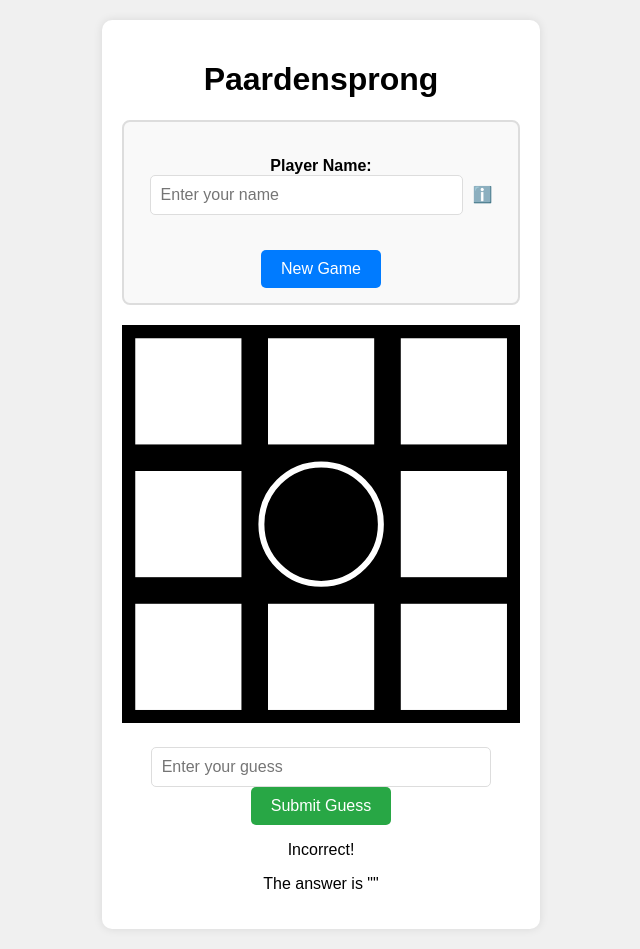
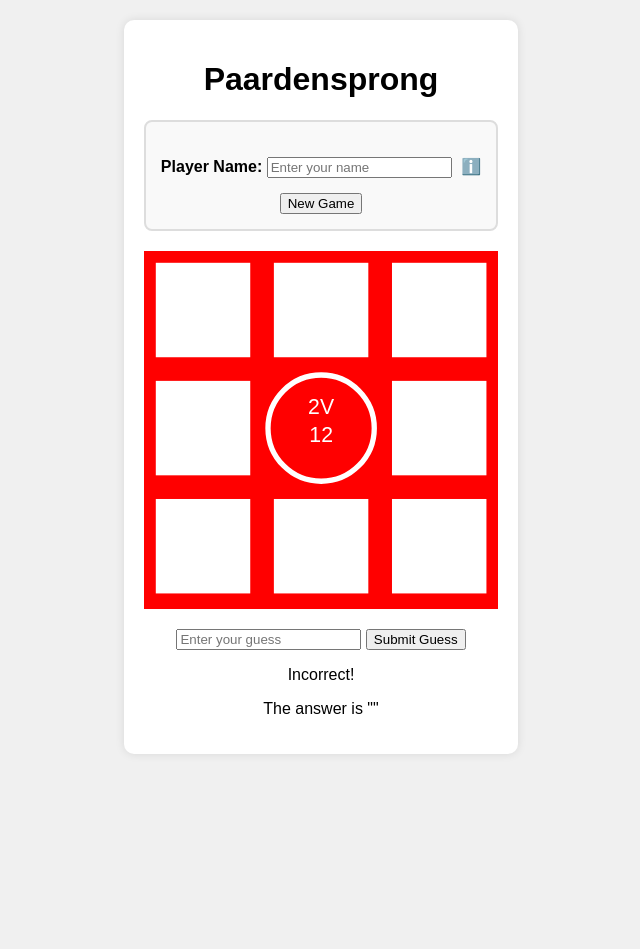
Before and after one commit to SjoerdCor/tweevoortwaalf, a Flask app: template templates/paardensprong.html in a window 1280 px wide. Shown: the whole page, without its empty margins (319-959 px from the left). After the commit the page ends 754 px from the top, so only its background shows below. Run offline with Flask 3, Linux system fonts and the light colour scheme; the template is opened without the code that fills it, so the values that code supplies are empty; some libraries are stand-ins or nearby versions.

Commit message:
Simplify html and css for small puzzles

```diff
--- /dev/null
+++ b/static/css/small_puzzles.css
@@ -0,0 +1,54 @@
+body {
+    font-family: Arial, sans-serif;
+    text-align: center;
+    background-color: #f0f0f0;
+    margin: 0;
+    padding: 20px;
+}
+
+.container {
+    max-width: 600px;
+    margin: auto;
+    background-color: white;
+    padding: 20px;
+    border-radius: 10px;
+    box-shadow: 0 0 10px rgba(0, 0, 0, 0.1);
+}
+
+.puzzleimage {
+    background-color: red;
+}
+
+svg {
+    width: 100%;
+    max-width: 500px;
+    height: auto;
+}
+
+form {
+    margin-top: 20px;
+}
+
+rect {
+    fill: white;
+}
+
+circle, line {
+    stroke: white;
+    stroke-width: 1.5%;
+    fill: none;
+}
+
+text {
+    text-anchor: middle;
+    font-size: 34px;
+    font-family: Arial, sans-serif;
+}
+
+.central {
+    font-size: 30px;
+    fill: white;
+}
+
+.known { fill: white; }
+.unknown { fill: yellow; }
--- a/static/css/taartpuzzel.css
+++ /dev/null
@@ -1,72 +0,0 @@
-body {
-    font-family: Arial, sans-serif;
-    text-align: center;
-    background-color: #f0f0f0;
-    margin: 0;
-    padding: 20px;
-}
-
-.container {
-    max-width: 600px;
-    margin: auto;
-    background-color: white;
-    padding: 20px;
-    border-radius: 10px;
-    box-shadow: 0 0 10px rgba(0, 0, 0, 0.1);
-}
-
-svg {
-    width: 100%;
-    max-width: 500px;
-    height: auto;
-}
-
-
-button {
-    padding: 10px 20px;
-    background-color: #007bff;
-    color: white;
-    border: none;
-    border-radius: 5px;
-    cursor: pointer;
-    font-size: 16px;
-    margin-top: 20px;
-}
-
-button:hover {
-    background-color: #0056b3;
-}
-
-form {
-    margin-top: 20px;
-}
-
-input[type="text"] {
-    padding: 10px;
-    font-size: 16px;
-    width: 80%;
-    border: 1px solid #ddd;
-    border-radius: 5px;
-}
-
-input[type="submit"] {
-    padding: 10px 20px;
-    background-color: #28a745;
-    color: white;
-    border: none;
-    border-radius: 5px;
-    cursor: pointer;
-    font-size: 16px;
-}
-
-input[type="submit"]:hover {
-    background-color: #218838;
-}
-
-text {
-    text-anchor: middle;
-    font-size: 24px;
-    font-family: Arial, sans-serif;
-}
-.known { fill: white; }
-.unknown { fill: yellow; }
--- a/templates/base_small_puzzles.html
+++ b/templates/base_small_puzzles.html
@@ -5,7 +5,7 @@
     <meta name="viewport" content="width=device-width, initial-scale=1.0">
     <title>{{ quizname }}</title>
     <link rel="stylesheet" href="{{ url_for('static', filename='css/style.css') }}">
-    <link rel="stylesheet" href="{{ url_for('static', filename='css/taartpuzzel.css') }}">
+    <link rel="stylesheet" href="{{ url_for('static', filename='css/small_puzzles.css') }}">
 </head>
 <body>
     <div class="container">
@@ -25,9 +25,11 @@
             </form>
         </div>
 
-        <svg width="100%" height="100%" viewBox="0 0 500 500" xmlns="http://www.w3.org/2000/svg">
-        {% block puzzleimage %}{% endblock %}
-        </svg>
+        <div class="puzzleimage">
+            <svg width="100%" height="100%" viewBox="0 0 500 500" xmlns="http://www.w3.org/2000/svg">
+            {% block puzzleimage %}{% endblock %}
+            </svg>
+        </div>
 
         <form action="{{ submit_guess_url }}" method="post" id="submitGuess">
             <input type="text" id="guessInput" name="guess" placeholder="Enter your guess" maxlength="12">
--- a/templates/paardensprong.html
+++ b/templates/paardensprong.html
@@ -6,40 +6,37 @@
 
 
 {% block puzzleimage %}
-<!-- Draw the background -->
-<rect width="100%" height="100%" fill="black"/>
-
 <!-- Draw grid cells and letters using relative positioning -->
 <!-- Row 1 -->
-<rect x="3.33%" y="3.33%" width="26.66%" height="26.66%" fill="white" />
+<rect x="3.33%" y="3.33%" width="26.66%" height="26.66%" />
 <text x="16.66%" y="20%">{{ letters[0][0] }}</text>
 
-<rect x="36.66%" y="3.33%" width="26.66%" height="26.66%" fill="white" />
+<rect x="36.66%" y="3.33%" width="26.66%" height="26.66%" />
 <text x="50%" y="20%">{{ letters[0][1] }}</text>
 
-<rect x="70%" y="3.33%" width="26.66%" height="26.66%" fill="white" />
+<rect x="70%" y="3.33%" width="26.66%" height="26.66%" />
 <text x="83.33%" y="20%">{{ letters[0][2] }}</text>
 
 <!-- Row 2 -->
-<rect x="3.33%" y="36.66%" width="26.66%" height="26.66%" fill="white" />
+<rect x="3.33%" y="36.66%" width="26.66%" height="26.66%" />
 <text x="16.66%" y="53.33%">{{ letters[1][0] }}</text>
 
 <!-- Central Circle and Arc -->
-<circle cx="50%" cy="50%" r="15%" stroke="white" stroke-width="1.5%" fill="none" />
+<circle cx="50%" cy="50%" r="15%"/>
 <!-- Central Text -->
-<text x="50%" y="46%">2V</text>
-<text x="50%" y="54%">12</text>
+<text x="50%" y="46%" class="central">2V</text>
+<text x="50%" y="54%" class="central">12</text>
 
-<rect x="70%" y="36.66%" width="26.66%" height="26.66%" fill="white" />
+<rect x="70%" y="36.66%" width="26.66%" height="26.66%" />
 <text x="83.33%" y="53.33%">{{ letters[1][2] }}</text>
 
 <!-- Row 3 -->
-<rect x="3.33%" y="70%" width="26.66%" height="26.66%" fill="white" />
+<rect x="3.33%" y="70%" width="26.66%" height="26.66%" />
 <text x="16.66%" y="86.66%">{{ letters[2][0] }}</text>
 
-<rect x="36.66%" y="70%" width="26.66%" height="26.66%" fill="white" />
+<rect x="36.66%" y="70%" width="26.66%" height="26.66%" />
 <text x="50%" y="86.66%">{{ letters[2][1] }}</text>
 
-<rect x="70%" y="70%" width="26.66%" height="26.66%" fill="white" />
+<rect x="70%" y="70%" width="26.66%" height="26.66%" />
 <text x="83.33%" y="86.66%">{{ letters[2][2] }}</text>
 {% endblock %}
```
Also changed, not shown: templates/taartpuzzel.html (+5 -5 lines).
